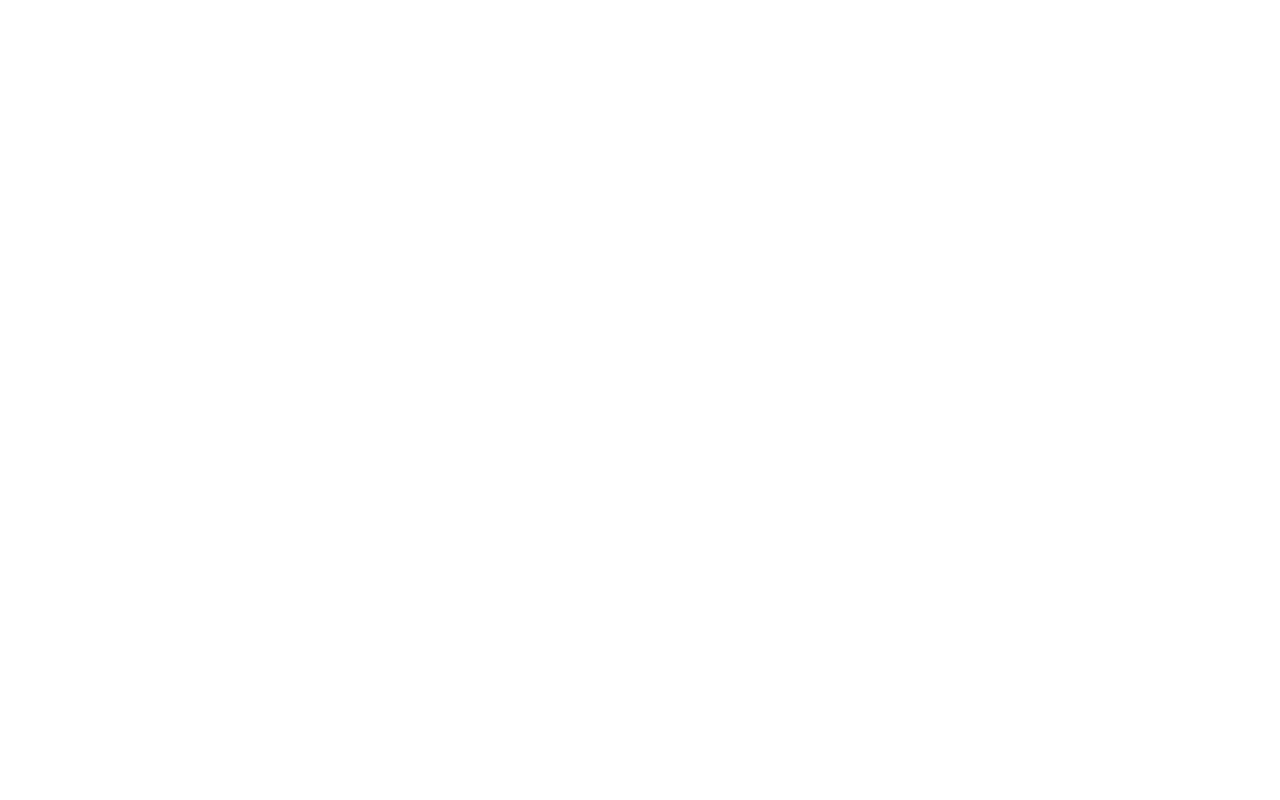
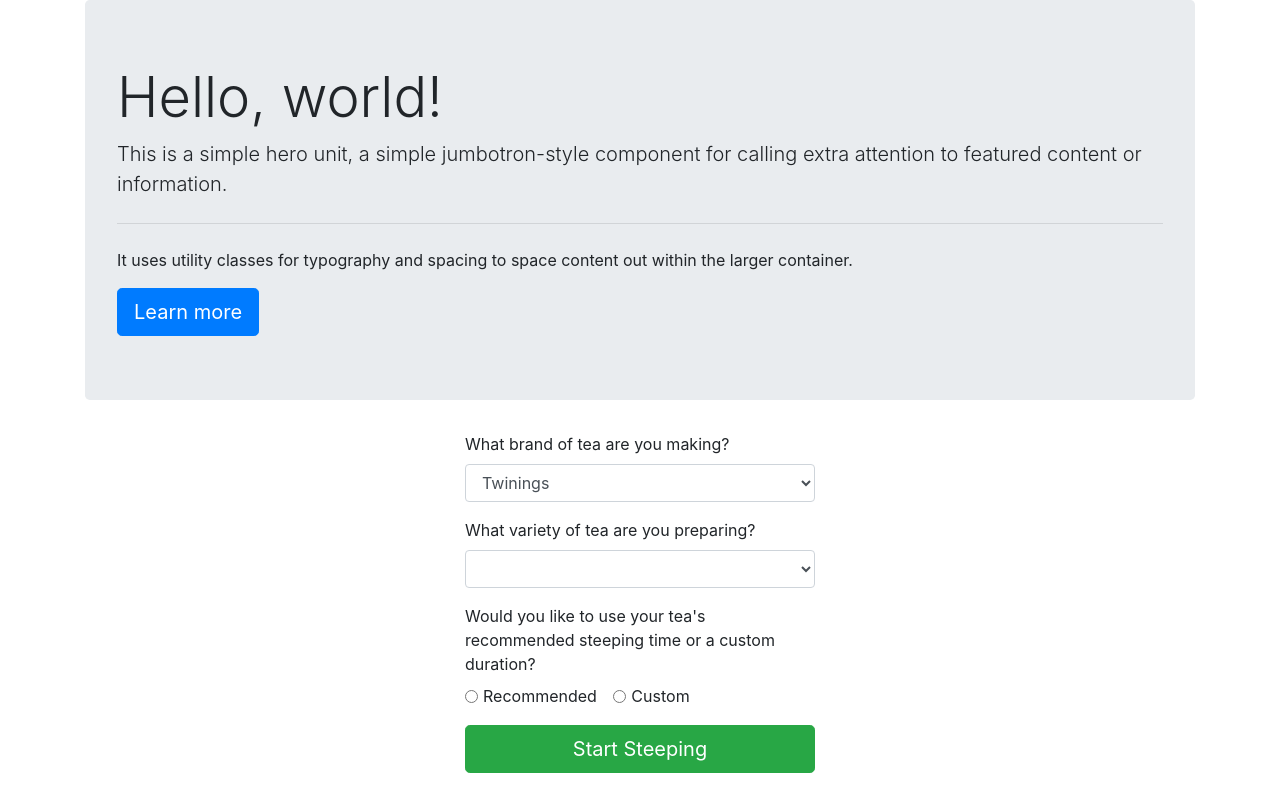
Before and after one commit to brando5393/tea-timer, a plain HTML site: page index.html in a window 1280 px wide. Drawn offline with nearby package versions, Linux system fonts and the light colour scheme.

Commit message:
form in place see rocketbook for notes

```diff
--- a/index.html
+++ b/index.html
@@ -35,18 +35,17 @@
         <header>
             <div class="row">
                 <div class="col-lg-12">
-
+                    <div class="jumbotron">
+                        <h1 class="display-4">Hello, world!</h1>
+                        <p class="lead">This is a simple hero unit, a simple jumbotron-style component for calling extra attention to featured content or information.</p>
+                        <hr class="my-4">
+                        <p>It uses utility classes for typography and spacing to space content out within the larger container.</p>
+                        <a class="btn btn-primary btn-lg" href="#" role="button">Learn more</a>
+                      </div>
                 </div>
             </div>
         </header>
         <main>
-            <div id="timer-control-area">
-                <div class="row">
-                    <div class="col-lg-12">
-
-                    </div>
-                </div>
-            </div>
             <div class="row">
                 <div class="col-lg-4">
                     <div class="row">
@@ -66,7 +65,37 @@
                 </div>
                 <div class="col-lg-4">
                     <div id="timer-display-area">
-
+                        <form action="#" id="timer-controls">
+                            <div class="form-group">
+                                <label for="tea-brand">What brand of tea are you making?</label>
+                                <select class="form-control" id="tea-brand">
+                                    <option selected>Twinings</option>
+                                    <option>Tetley</option>
+                                    <option>Lipton</option>
+                                    <option>Bigelow</option>
+                                    <option>Celestial Seasonings</option>
+                                    <option>Other</option>
+                                  </select>
+                              </div>
+                              <div class="form-group">
+                                <label for="tea-variety">What variety of tea are you preparing?</label>
+                                <select class="form-control" id="tea-variety">
+                                  </select>
+                              </div>
+                              <div class="form-group">
+                                <label for="time-options">Would you like to use your tea's recommended steeping time or a custom duration?</label>
+                                <br>
+                                <div class="form-check form-check-inline">
+                                    <input class="form-check-input" type="radio" name="time-options-radio" id="time-options-recommended-radio" value="recommended">
+                                    <label class="form-check-label" for="time-options-recommended-radio">Recommended</label>
+                                  </div>
+                                  <div class="form-check form-check-inline">
+                                    <input class="form-check-input" type="radio" name="time-options-radio" id="time-options-custom-radio" value="custom">
+                                    <label class="form-check-label" for="time-options-custom-radio">Custom</label>
+                                  </div>
+                              </div>
+                              <button type="submit" class="btn btn-success btn-lg btn-block">Start Steeping</button>
+                        </form>
                     </div>
                 </div>
                 <div class="col-lg-4">
```
